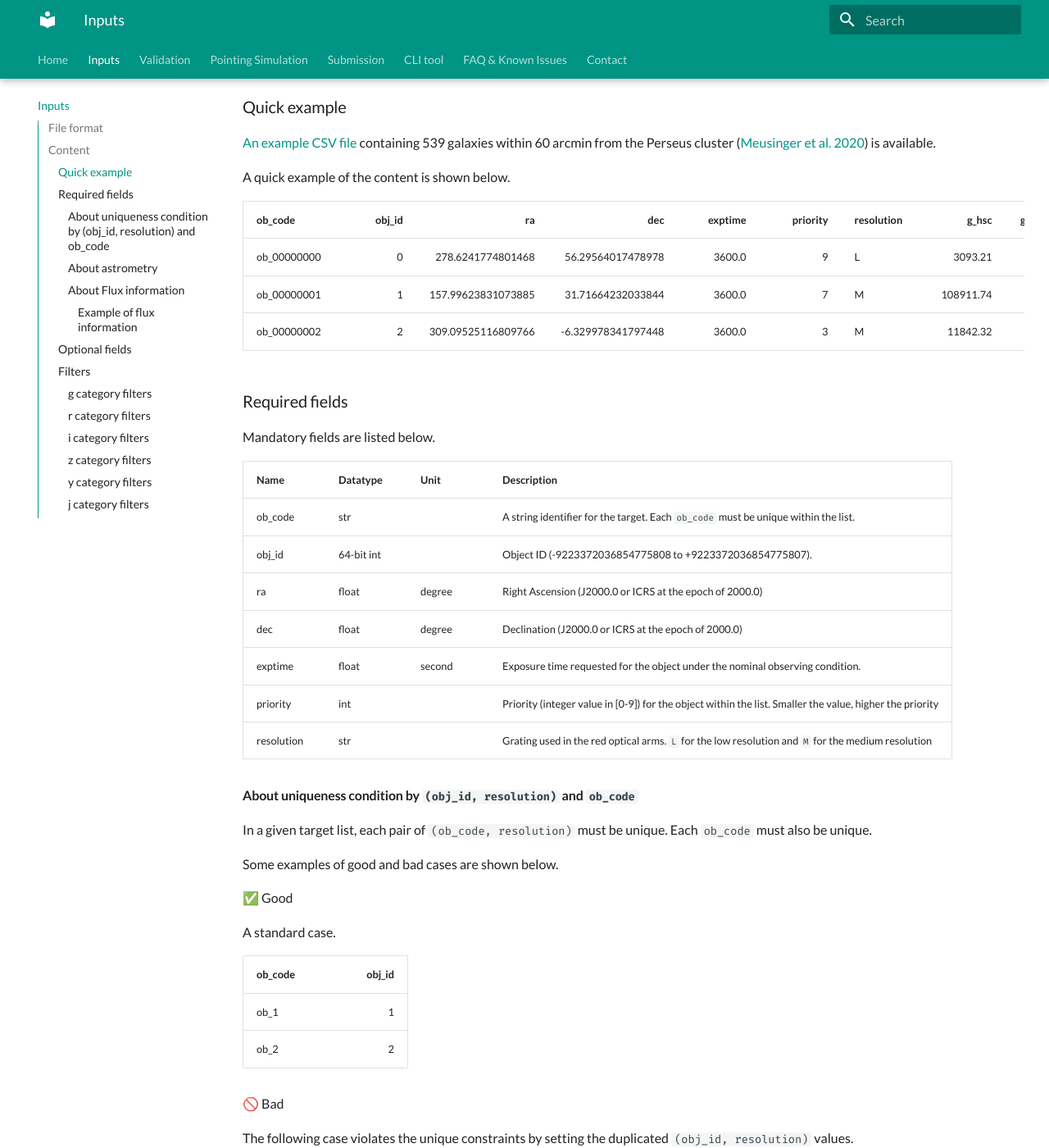
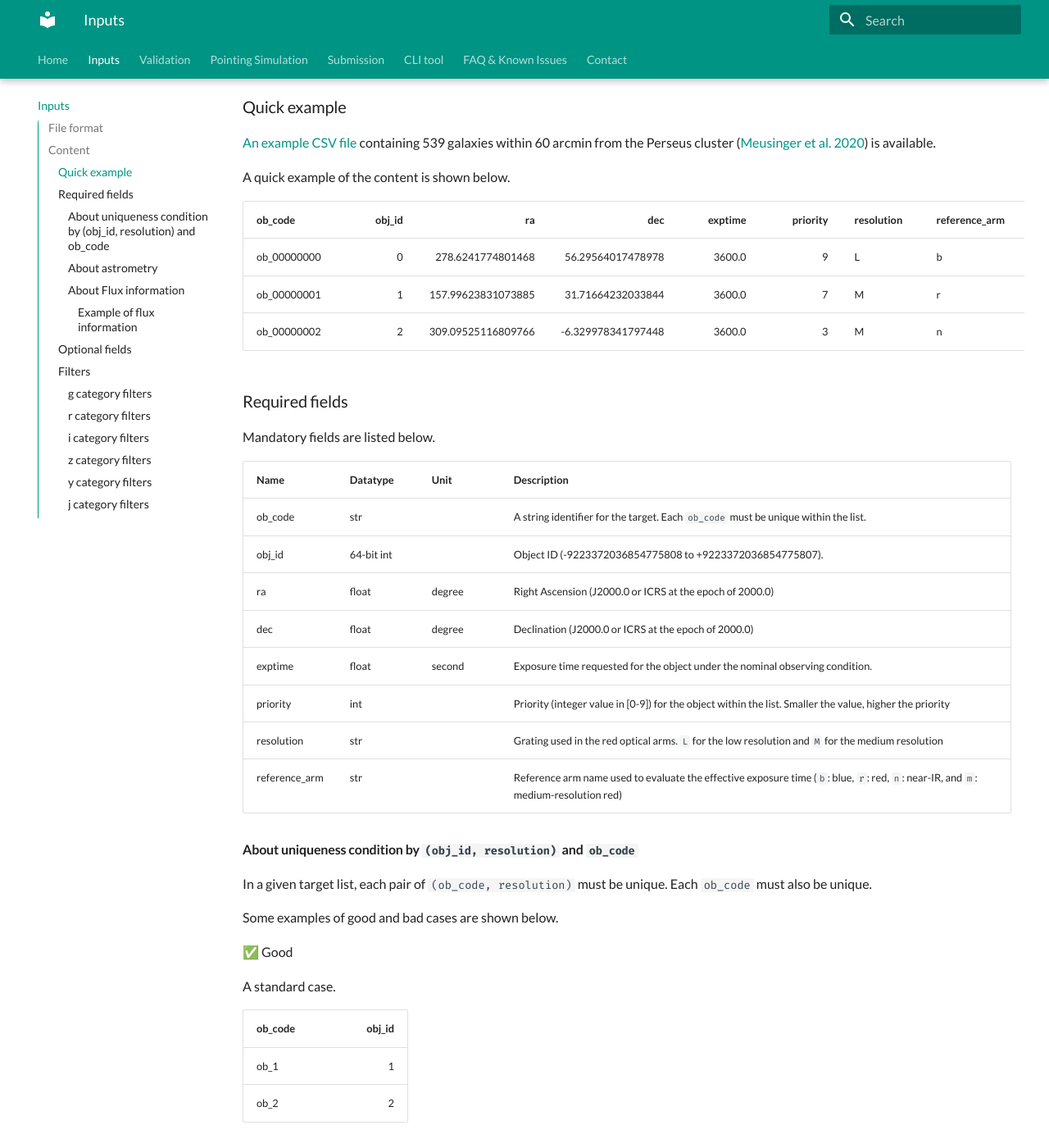
Before and after one commit to Subaru-PFS/spt_target_uploader, an MkDocs documentation site: the page built from docs/docs/inputs.md, in a window 1280 px wide and 1400 px high, scrolled down 389 px. Shown: the whole window at 82% size. Built offline with MkDocs 1.6.1 and Material for MkDocs 9.7.7, drawn with Linux system fonts in a browser that asks for light colours.

Commit message:
Add reference_arm as a mandatory column of the input file

```diff
--- a/docs/docs/inputs.md
+++ b/docs/docs/inputs.md
@@ -15,25 +15,26 @@ Here the word "target" is a combination of values of the fields described below.
 
 A quick example of the content is shown below.
 
-| ob_code     | obj_id |                 ra |                dec | exptime | priority | resolution |     g_hsc | g_hsc_error |
-|-------------|-------:|-------------------:|-------------------:|--------:|---------:|------------|----------:|------------:|
-| ob_00000000 |      0 |  278.6241774801468 |  56.29564017478978 |  3600.0 |        9 | L          |   3093.21 |      388.14 |
-| ob_00000001 |      1 | 157.99623831073885 |  31.71664232033844 |  3600.0 |        7 | M          | 108911.74 |    30452.86 |
-| ob_00000002 |      2 | 309.09525116809766 | -6.329978341797448 |  3600.0 |        3 | M          |  11842.32 |     2905.20 |
+| ob_code     | obj_id |                 ra |                dec | exptime | priority | resolution | reference_arm |     g_hsc | g_hsc_error |
+|-------------|-------:|-------------------:|-------------------:|--------:|---------:|------------|---------------|----------:|------------:|
+| ob_00000000 |      0 |  278.6241774801468 |  56.29564017478978 |  3600.0 |        9 | L          | b             |   3093.21 |      388.14 |
+| ob_00000001 |      1 | 157.99623831073885 |  31.71664232033844 |  3600.0 |        7 | M          | r             | 108911.74 |    30452.86 |
+| ob_00000002 |      2 | 309.09525116809766 | -6.329978341797448 |  3600.0 |        3 | M          | n             |  11842.32 |     2905.20 |
 
 ### Required fields
 
 Mandatory fields are listed below.
 
-| Name       | Datatype   | Unit   | Description                                                                                              |
-|------------|------------|--------|----------------------------------------------------------------------------------------------------------|
-| ob_code    | str        |        | A string identifier for the target. Each `ob_code` must be unique within the list.                       |
-| obj_id     | 64-bit int |        | Object ID (-9223372036854775808 to +9223372036854775807).                                                |
-| ra         | float      | degree | Right Ascension (J2000.0 or ICRS at the epoch of 2000.0)                                                 |
-| dec        | float      | degree | Declination (J2000.0 or ICRS at the epoch of 2000.0)                                                     |
-| exptime    | float      | second | Exposure time requested for the object under the nominal observing condition.                            |
-| priority   | int        |        | Priority (integer value in [0-9]) for the object within the list. Smaller the value, higher the priority |
-| resolution | str        |        | Grating used in the red optical arms. `L` for the low resolution and `M` for the medium resolution       |
+| Name          | Datatype   | Unit   | Description                                                                                                                          |
+|---------------|------------|--------|--------------------------------------------------------------------------------------------------------------------------------------|
+| ob_code       | str        |        | A string identifier for the target. Each `ob_code` must be unique within the list.                                                   |
+| obj_id        | 64-bit int |        | Object ID (-9223372036854775808 to +9223372036854775807).                                                                            |
+| ra            | float      | degree | Right Ascension (J2000.0 or ICRS at the epoch of 2000.0)                                                                             |
+| dec           | float      | degree | Declination (J2000.0 or ICRS at the epoch of 2000.0)                                                                                 |
+| exptime       | float      | second | Exposure time requested for the object under the nominal observing condition.                                                        |
+| priority      | int        |        | Priority (integer value in [0-9]) for the object within the list. Smaller the value, higher the priority                             |
+| resolution    | str        |        | Grating used in the red optical arms. `L` for the low resolution and `M` for the medium resolution                                   |
+| reference_arm | str        |        | Reference arm name used to evaluate the effective exposure  time (`b`: blue, `r`: red, `n`: near-IR, and `m`: medium-resolution red) |
 
 
 #### About uniqueness condition by `(obj_id, resolution)` and `ob_code`
```
Also changed, not shown: 2 other files.
